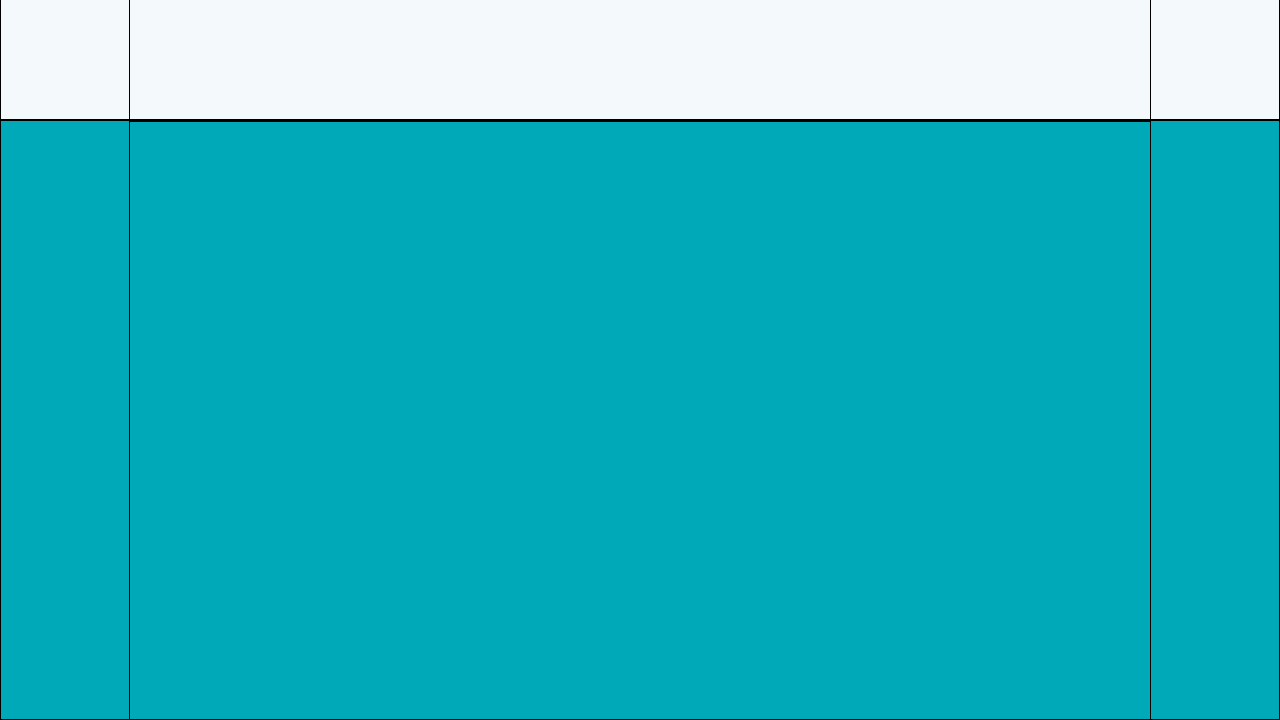
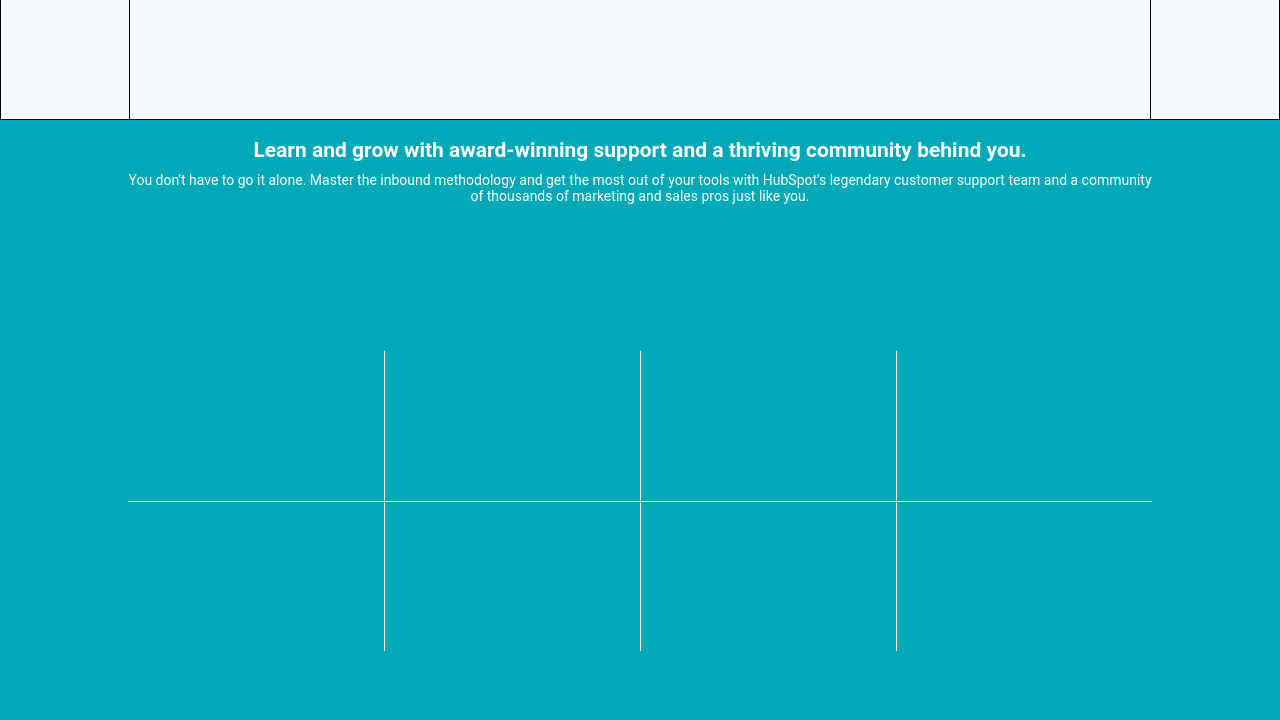
Before and after one commit to mirkoguerra/htmlcss-hubspot, a plain HTML site: page index.html in a window 1280 px wide. Shown: the part 1880-2600 px from the top of the page. Drawn offline with Linux system fonts and the light colour scheme.

Commit message:
Header, Footer e parte del Main
Ho rifatto (in parte) l'esercizio, concentrandomi sulle sezioni che (rispetto alla prima versione) presentavano gli errori più importanti. Lascio per il momento da parte hubspot, così da concentrarmi sui nuovi argomenti.

```diff
--- a/css/style.css
+++ b/css/style.css
@@ -17,7 +17,11 @@ a {
 }
 
 h1 {
-  font-size: 3em
+  font-size: 3em;
+}
+
+h3 {
+  font-size: 1.5em;
 }
 
 .border {
@@ -117,12 +121,16 @@ h1 {
   right: 0;
   /* una specie di float right */
 
-
 }
 
 .distac {
   position: absolute;
   top: 5%;
+}
+
+.distac-10 {
+  position: absolute;
+  top: 10%;
 }
 
 .common-button {
@@ -173,6 +181,49 @@ header .jumbo .cont-l p {
   margin-bottom: 10%;
 }
 
+main .green {
+  color: #FFFFFF;
+}
+
+main .green .green-top {
+  height: 30%;
+  margin-bottom: 5%;
+}
+
+main .green .green-top .green-top-in {
+  height: 90%;
+  width: 100%;
+  text-align: center;
+}
+
+main .green .green-top .green-top-in h3 {
+  margin-bottom: 10px;
+}
+
+main .green .green-bottom {
+  height: 50%;
+}
+
+main .green .green-bottom .fl-l {
+  height: 50%;
+  border: 1px solid white;
+  border-bottom: none;
+  border-right: none;
+}
+
+main .green .green-bottom div:first-child {
+  border-top: none;
+  border-left: none;
+}
+
+main .green .green-bottom div:nth-child(5) {
+  border-left: none;
+}
+
+main .green .green-bottom div:nth-child(2), main .green .green-bottom div:nth-child(3), main .green .green-bottom div:nth-child(4) {
+  border-top: none;
+}
+
 footer {
   color: white;
 }
--- a/index.html
+++ b/index.html
@@ -117,9 +117,57 @@
 
       </section>
 
-      <section class="green h-600 border">
+      <section class="green h-600">
 
-        <div class="cont h-600 border">
+        <div class="cont h-600">
+
+          <div class="green-top rel">
+
+            <div class="green-top-in distac-10">
+
+              <h3>Learn and grow with award-winning support and a thriving community behind you.</h3>
+
+              <p>You don't have to go it alone. Master the inbound methodology and get the most out of your tools with HubSpot's legendary customer support team and a community of thousands of marketing and sales pros just like you.</p>
+
+            </div>
+
+          </div>
+
+          <div class="green-bottom clearfix">
+
+            <div class="fl-l w-25">
+
+            </div>
+
+            <div class="fl-l w-25">
+
+            </div>
+
+            <div class="fl-l w-25">
+
+            </div>
+
+            <div class="fl-l w-25">
+
+            </div>
+
+            <div class="fl-l w-25">
+
+            </div>
+
+            <div class="fl-l w-25">
+
+            </div>
+
+            <div class="fl-l w-25">
+
+            </div>
+
+            <div class="fl-l w-25">
+
+            </div>
+
+          </div>
 
         </div>
 
@@ -137,11 +185,11 @@
 
     <footer class="blue">
 
-      <div class="cont clearfix h-600  border">
+      <div class="cont clearfix h-600">
 
-        <div class="w-25 h-400 fl-l rel border">
+        <div class="w-25 h-400 fl-l rel">
 
-          <div class="distac border">
+          <div class="distac">
 
             <strong>Increase your traffic</strong>
 
@@ -157,9 +205,9 @@
 
         </div>
 
-        <div class="w-25 h-400 fl-l rel border">
+        <div class="w-25 h-400 fl-l rel">
 
-          <div class="distac border">
+          <div class="distac">
 
             <strong>Increase your traffic</strong>
 
@@ -175,9 +223,9 @@
 
         </div>
 
-        <div class="w-25 h-400 fl-l rel border">
+        <div class="w-25 h-400 fl-l rel">
 
-          <div class="distac border">
+          <div class="distac">
 
             <strong>Increase your traffic</strong>
 
@@ -193,9 +241,9 @@
 
         </div>
 
-        <div class="w-25 h-400 fl-l rel border">
+        <div class="w-25 h-400 fl-l rel">
 
-          <div class="distac border">
+          <div class="distac">
 
             <strong>Increase your traffic</strong>
 
```
